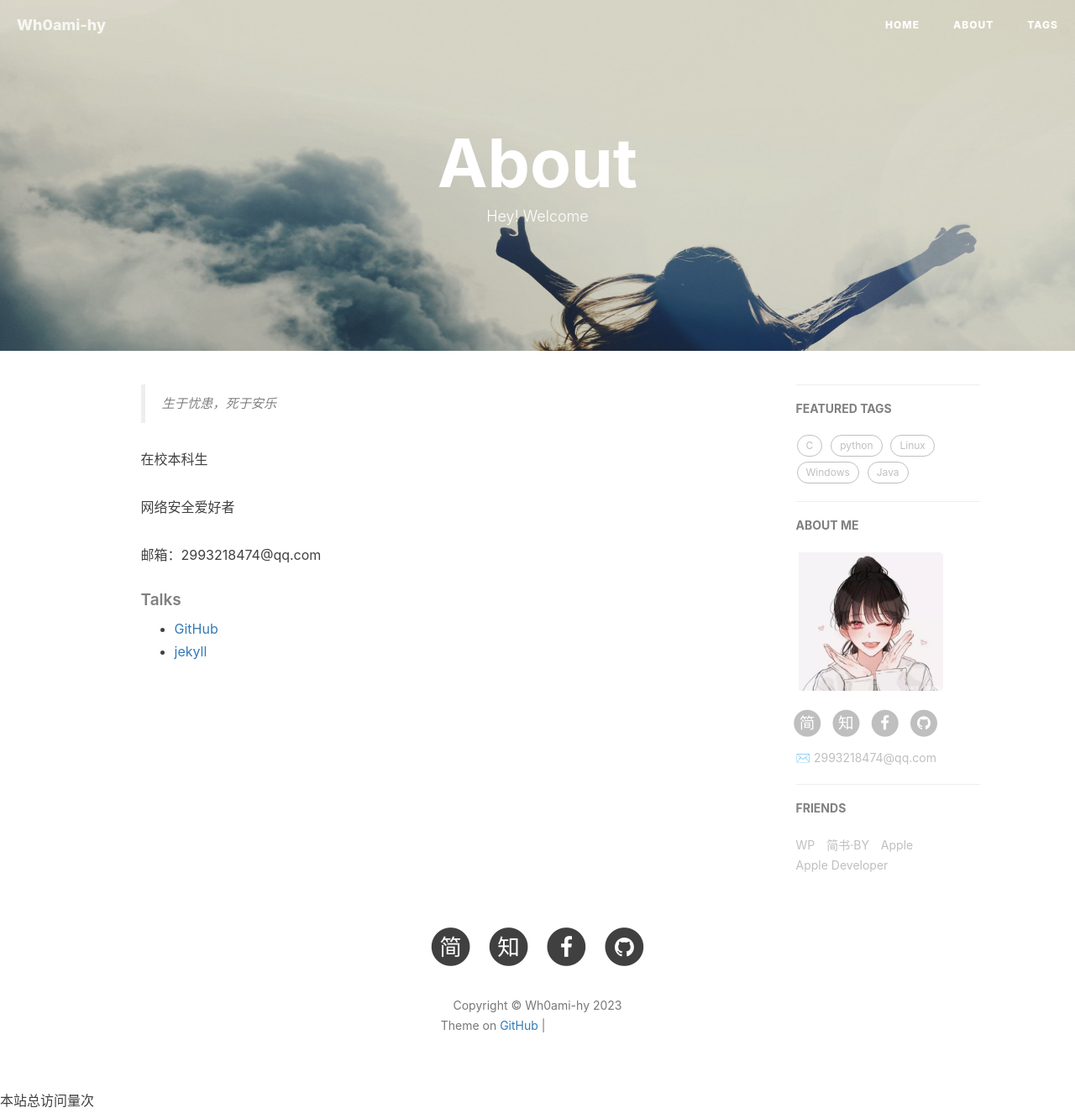
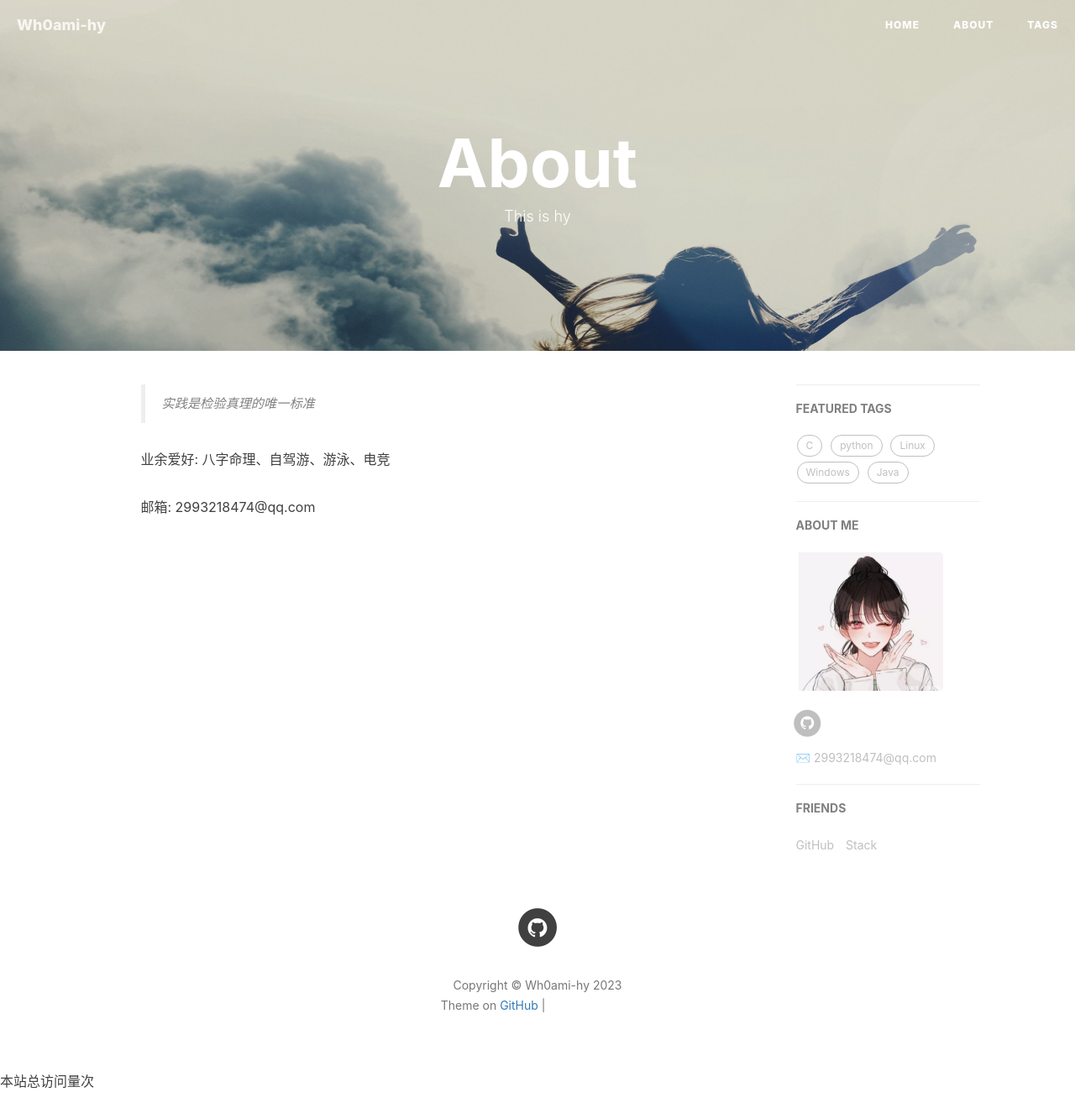
Before and after one commit to Wh0ami-hy/Wh0ami-hy.github.io, a Jekyll site: the page built from about.html, in a window 1280 px wide. Shown: the whole page at 84% size. Built offline with Jekyll 4.4.1, drawn with Linux system fonts in a browser that asks for light colours; nearby versions of some CDN libraries; comment, search, counter and statistics services are not loaded; after the commit the page ends 1302 px from its top, so only the background shows below that; grey boxes are pictures that could not be loaded.

```diff
--- a/_config.yml
+++ b/_config.yml
@@ -1,9 +1,9 @@
 # Site settings
 title: Wh0ami-hy
-SEOTitle: Wh0ami-hy | My Blog
+SEOTitle: Wh0ami-hy | Blog
 header-img: img/post-bg-desk.jpg
 email: 2993218474@qq.com
-description: "实践是检验真理的唯一标准"
+description: ""
 keyword: "我的博客"
 url: "https://wh0ami-hy.github.io"          # your host, for absolute URL
 baseurl: ""      # for example, '/blog' if your blog hosted on 'host/blog'
@@ -19,19 +19,20 @@ sidebar-avatar: /img/avatar_binggan.jpg      # use absolute URL, seeing it's use
 # SNS settings
 RSS: false
 # weibo_username:     暂无
-zhihu_username:     暂无
-github_username:    暂无
-facebook_username:  暂无
-jianshu_username:   暂无
-#twitter_username:   暂无
+# zhihu_username:     暂无
+github_username:    "https://github.com/Wh0ami-hy"
+# facebook_username:  暂无
+# jianshu_username:   暂无
+# twitter_username:   暂无
 
 
 
 
 # Build settings
 # from 2016, 'pygments' is unsupported on GitHub Pages. Use 'rouge' for highlighting instead.
+# 一页放几篇文章
 permalink: pretty
-paginate: 10
+paginate: 5
 exclude: ["less","node_modules","Gruntfile.js","package.json","README.md"]
 anchorjs: true                          # if you want to customize anchor. check out line:181 of `post.html`
 
@@ -59,7 +60,7 @@ kramdown:
 
 # Gitalk
 gitalk:
-  enable: true    #是否开启Gitalk评论
+  enable: false    #是否开启Gitalk评论
   clientID:                             #生成的clientID
   clientSecret:     #生成的clientSecret
   repo: name.github.io    #仓库名称
@@ -68,14 +69,14 @@ gitalk:
   distractionFreeMode: true #是否启用类似FB的阴影遮罩
 
 
-# 统计
+# 统计，支持百度统计和Google Analytics
 
 # Analytics settings
 # Baidu Analytics
-ba_track_id:
+# ba_track_id:
 # Google Analytics
-ga_track_id:             # Format: UA-xxxxxx-xx
-ga_domain:                # 默认的是 auto, 这里我是自定义了的域名，你如果没有自己的域名，需要改成auto
+ga_track_id: 'G-K088S4R01Y'            # Format: UA-xxxxxx-xx
+ga_domain: auto               # 默认的是 auto, 这里我是自定义了的域名，你如果没有自己的域名，需要改成auto
 
 
 
@@ -93,19 +94,13 @@ service-worker: true
 
 
 
-# Friends
+# Friends，友情链接
 friends: [
     {
-        title: "WP",
-        href: "https://wangpei.ink"
+        title: "GitHub",
+        href: "https://github.com/"
     },{
-        title: "简书·BY",
-        href: "http://www.jianshu.com/"
-    },{
-        title: "Apple",
-        href: "https://apple.com"
-    },{
-        title: "Apple Developer",
-        href: "https://developer.apple.com/"
+        title: "Stack",
+        href: "https://stackoverflow.com/"
     }
 ]
--- a/about.html
+++ b/about.html
@@ -1,7 +1,7 @@
 ---
 layout: page
 title: "About"
-description: "Hey! Welcome"
+description: "This is hy"
 header-img: "img/post-bg-rwd.jpg"
 ---
 
@@ -15,22 +15,12 @@ header-img: "img/post-bg-rwd.jpg"
 <div class="zh post-container">
 
     <!--copied from markdown -->
-    <blockquote><p>生于忧患，死于安乐</p></blockquote>
+    <blockquote><p>实践是检验真理的唯一标准</p></blockquote>
 
-    <p>在校本科生</p>
+    <p>业余爱好: 八字命理、自驾游、游泳、电竞</p>
 
-    <p>网络安全爱好者</p>
+    <p>邮箱: 2993218474@qq.com</p>
 
-
-
-    <p>邮箱：2993218474@qq.com</p>
-
-    <h5>Talks</h5>
-
-    <ul>
-        <li><a href="https://github.com">GitHub</a></li>
-        <li><a href="http://jekyll.com.cn/">jekyll</a></li>
-    </ul>
 </div>
 
 
--- a/index.html
+++ b/index.html
@@ -1,6 +1,6 @@
 ---
 layout: page
-description: "行动是理想最高贵的表达"
+description: "实践是检验真理的唯一标准"
 ---
 
 {% for post in paginator.posts %}
--- a/tags.html
+++ b/tags.html
@@ -1,7 +1,7 @@
 ---
 title: Tags
 layout: default
-description: keep hungry keep foolish
+description: "实践是检验真理的唯一标准"
 header-img: "img/tag-bg.jpg"
 ---
 
```
Also changed, not shown: _posts/2022-04-27-文章模板.md (+0 -15 lines).
